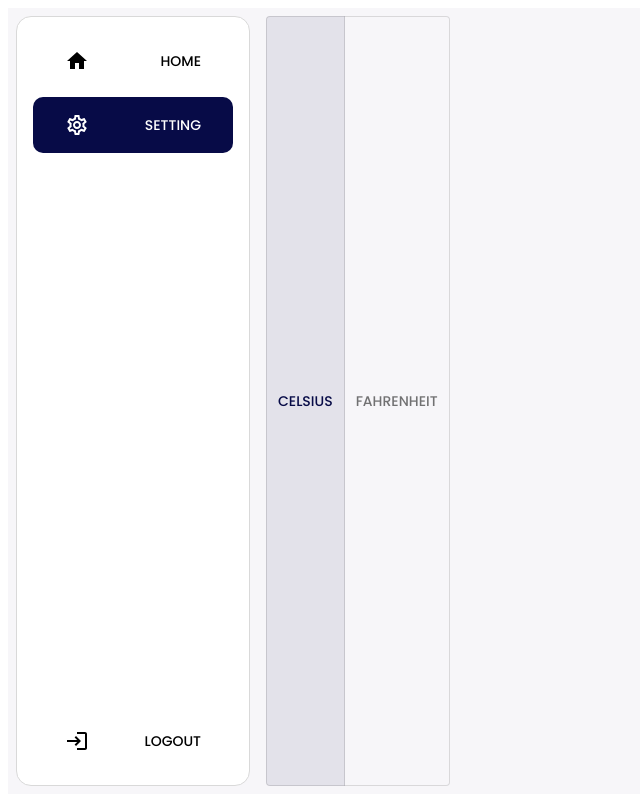
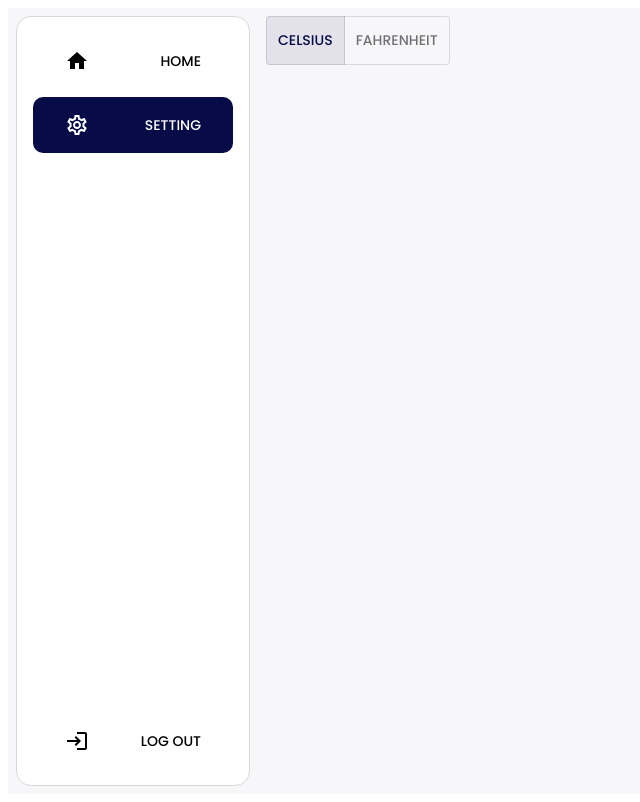
Before and after one commit to linhduong1999/weather-app, a React (Vite) app: page /setting in a window 1280 px wide. Shown: the whole page, without its empty margins (0-640 px from the left). Built offline with nearby package versions, Linux system fonts and the light colour scheme; sample sign-in values are in the browser's storage; a web font is replaced by a local one.

Commit message:
save-progress

```diff
--- a/src/App.jsx
+++ b/src/App.jsx
@@ -1,12 +1,20 @@
+import React from "react";
+
 import { Outlet } from "react-router-dom";
 import useStore from "./store/useStore";
-import { Navigate } from "react-router-dom";
+import { Navigate, useNavigate } from "react-router-dom";
 import NavBar from "./components/NavBar";
 import { Box } from "@mui/material";
-import { styled } from "@mui/material/styles";
 
 const App = () => {
   const user = useStore((state) => state.user);
+  const navigate = useNavigate();
+
+  React.useEffect(() => {
+    if (user && window.location.pathname === "/") {
+      navigate("/cities");
+    }
+  }, [user, navigate]);
 
   return (
     <>
--- a/src/auth/AppWrapper.jsx
+++ b/src/auth/AppWrapper.jsx
@@ -1,7 +1,6 @@
 import React from "react";
 import { BrowserRouter, Routes, Route, Navigate } from "react-router-dom";
 import { lazy } from "react";
-import { Box } from "@mui/material";
 import { styled } from "@mui/material/styles";
 
 const WeatherList = lazy(() =>
@@ -17,9 +16,9 @@ const Setting = lazy(() => import("../pages/setting/Setting.page"));
 const AppWrapper = () => {
   return (
     <Container>
-      <BrowserRouter basename="/">
+      <BrowserRouter basename="/" exact>
         <Routes>
-          <Route path="/" element={<App />}>
+          <Route path="/" element={<App />} exact>
             <Route path="cities" element={<WeatherList />} />
             <Route path="cities/:cityId" element={<WeatherDetail />} />
             <Route path="setting" element={<Setting />} />
--- a/src/auth/LogOut.jsx
+++ /dev/null
@@ -1,30 +0,0 @@
-import React from "react";
-import { Typography } from "@mui/material";
-import useStore from "../store/useStore";
-import { styled } from "@mui/material/styles";
-
-const Logout = () => {
-  const logout = useStore((state) => state.logout);
-
-  const handleLogout = () => {
-    logout();
-  };
-
-  return (
-    <StyledButton variant="button" onClick={handleLogout}>
-      Logout
-    </StyledButton>
-  );
-};
-
-const StyledButton = styled(Typography)(
-  () => `
-    color: inherit;
-    background-color: transparent;
-    border: none;
-    padding: 0;
-    cursor: pointer;
-    outline: inherit;
-  `
-);
-export default Logout;
--- a/src/auth/Login.jsx
+++ b/src/auth/Login.jsx
@@ -2,6 +2,7 @@ import React, { useEffect, useState } from "react";
 import { Container, Typography, Alert, Button, TextField } from "@mui/material";
 import useStore from "../store/useStore";
 import { useNavigate } from "react-router-dom";
+import { styled } from "@mui/material/styles";
 
 const LoginForm = () => {
   const [email, setEmail] = useState("");
@@ -32,7 +33,7 @@ const LoginForm = () => {
   };
 
   return (
-    <Container maxWidth="xs">
+    <StyledContainer maxWidth="xs">
       <Typography variant="h4" align="center" gutterBottom>
         Login
       </Typography>
@@ -65,8 +66,16 @@ const LoginForm = () => {
           Login
         </Button>
       </form>
-    </Container>
+    </StyledContainer>
   );
 };
 
+const StyledContainer = styled(Container)(
+  ({ theme }) => `
+  min-height: 100vh;
+  display:flex;
+  flex-direction:column;
+  padding-top: 20vh;
+`
+);
 export default LoginForm;
--- a/src/components/NavBar.jsx
+++ b/src/components/NavBar.jsx
@@ -1,31 +1,60 @@
-import React from "react";
+import React, { useMemo } from "react";
 import { Box, Typography } from "@mui/material";
 import { Link, useLocation } from "react-router-dom";
-import LogOut from "../auth/LogOut";
 import { styled } from "@mui/material/styles";
 import HomeIcon from "@mui/icons-material/Home";
 import SettingsOutlinedIcon from "@mui/icons-material/SettingsOutlined";
 import LoginOutlinedIcon from "@mui/icons-material/LoginOutlined";
+import useStore from "../store/useStore";
+
+const items = [
+  {
+    to: "/cities",
+    icon: <HomeIcon />,
+    label: "Home",
+  },
+  {
+    to: "/setting",
+    icon: <SettingsOutlinedIcon />,
+    label: "Setting",
+  },
+];
 
 const NavBar = () => {
   const location = useLocation();
+  const logout = useStore((state) => state.logout);
+
+  const handleLogout = () => {
+    logout();
+  };
+
+  const navItems = useMemo(() => {
+    return items.map((item) => (
+      <NavLink
+        key={item.to}
+        to={item.to}
+        active={location.pathname === item.to ? "true" : "false"}
+      >
+        {item.icon}
+        <Typography variant="button">{item.label}</Typography>
+      </NavLink>
+    ));
+  }, [location.pathname]);
 
   return (
     <NavContainer display="flex" flexDirection="column">
-      <Box display="flex" flexDirection={"column"} flexGrow={1} sx={{ gap: "8px" }}>
-        <NavLink to="/cities" active={location.pathname === "/cities"}>
-          <HomeIcon />
-          <Typography variant="button">Home</Typography>
-        </NavLink>
-        <NavLink to="/setting" active={location.pathname === "/setting"}>
-          <SettingsOutlinedIcon />
-          <Typography variant="button">Setting</Typography>{" "}
-        </NavLink>
+      <Box
+        display="flex"
+        flexDirection="column"
+        flexGrow={1}
+        sx={{ gap: "8px" }}
+      >
+        {navItems}
       </Box>
       <Box>
-        <NavLink>
+        <NavLink variant="button" onClick={handleLogout}>
           <LoginOutlinedIcon />
-          <LogOut />
+          <Typography variant="button">Log Out</Typography>
         </NavLink>
       </Box>
     </NavContainer>
@@ -58,11 +87,11 @@ const NavLink = styled(Link)(
 
     border-radius: 10px;
     height: 40px;
-    color: ${active ? "#ffffff" : "#000000"};
-    background-color: ${active ? "#070B47" : "white"};
+    color: ${active === "true" ? "#ffffff" : "#000000"};
+    background-color: ${active === "true" ? "#070B47" : "white"};
     text-decoration: none;
     &:hover {
-      background-color: ${active ? "#070B47" : "#070B4730"};
+      background-color: ${active === "true" ? "#070B47" : "#070B4730"};
     }
   `
 );
--- a/src/pages/setting/Setting.page.jsx
+++ b/src/pages/setting/Setting.page.jsx
@@ -1,8 +1,18 @@
 import React from "react";
 import TempUnitToggle from "./TempUnitToggle";
+import { Box } from "@mui/material";
 
 const Setting = () => {
-  return <TempUnitToggle />;
+  return (
+    <Box
+      display="flex"
+      flexDirection={"column"}
+      flexGrow="1"
+      maxWidth={"1300px"}
+    >
+      <TempUnitToggle />
+    </Box>
+  );
 };
 
 export default Setting;
--- a/src/pages/weather-detail/WeatherDetail.page.jsx
+++ b/src/pages/weather-detail/WeatherDetail.page.jsx
@@ -1,9 +1,10 @@
-import React, { useEffect } from "react";
+import React from "react";
 import { useLocation, Link } from "react-router-dom";
 import { useGetFiveDaysForecast } from "../../api/weather-forecast/fiveDaysWeatherGetApi";
-import { Button } from "@mui/material";
+import { Button, Box } from "@mui/material";
 import TemperatureChart from "./TemperatureChart";
 import useStore from "../../store/useStore";
+
 const WeatherDetail = () => {
   const location = useLocation();
   const queryParams = new URLSearchParams(location.search);
@@ -11,7 +12,9 @@ const WeatherDetail = () => {
   const lon = queryParams.get("lon");
 
   const tempUnit = useStore((state) => state.tempUnit);
+
   const units = tempUnit === "C" ? "metric" : "imperial";
+
   const { data, isLoading, isError } = useGetFiveDaysForecast(lat, lon, units);
 
   if (isLoading) {
@@ -23,12 +26,17 @@ const WeatherDetail = () => {
   }
 
   return (
-    <div>
+    <Box
+      display="flex"
+      flexDirection={"column"}
+      flexGrow="1"
+      maxWidth={"1300px"}
+    >
       <Link to="/cities">
         <Button>Back</Button>
       </Link>
       <TemperatureChart weatherData={data} />
-    </div>
+    </Box>
   );
 };
 
--- a/src/store/userSlice.js
+++ b/src/store/userSlice.js
@@ -4,7 +4,7 @@ const createUserSlice = (set, get) => ({
   user: localStorage.getItem("user") || null,
 
   login: (email, password) => {
-    if (validateEmail(email) && password === "123") {
+    if (validateEmail(email) && password === "test1234") {
       const persistedCities = JSON.parse(
         localStorage.getItem(`cities:${email}`)
       );
```
Also changed, not shown: note.txt, src/components/Link.jsx (deleted).
